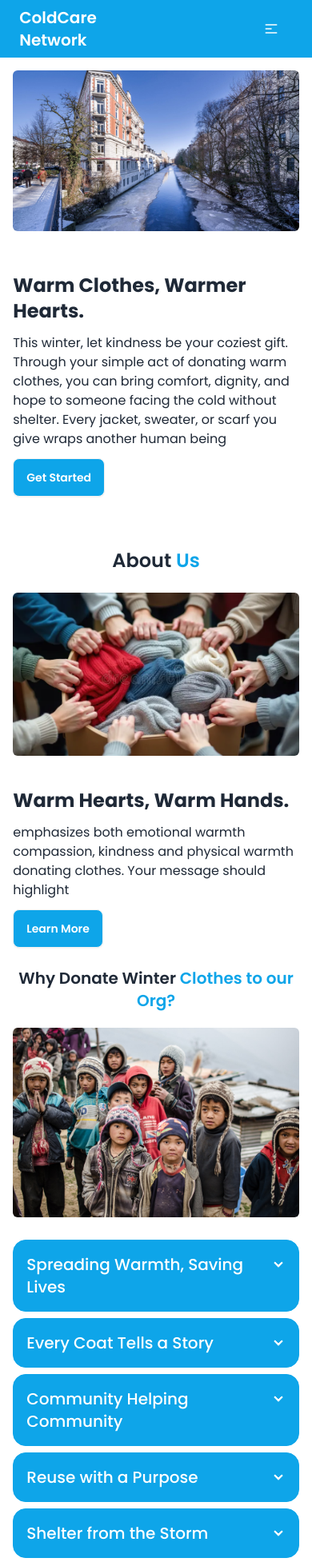
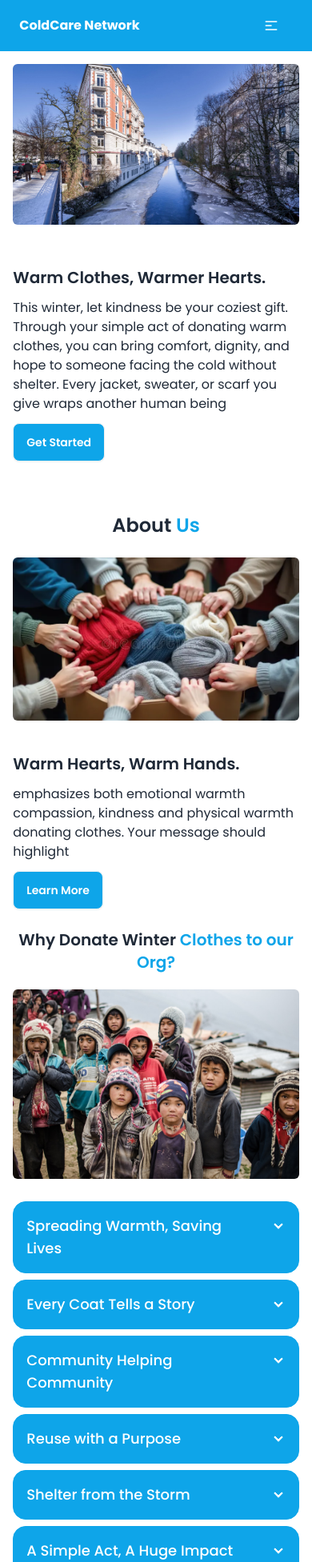
Before and after one commit to mahmud-reza-rafsun/winter-donation-a9, a React (Vite) app: page / in a window 390 px wide. Shown: the top 1953 px of the page at 80% size. Built offline with nearby package versions, Linux system fonts and the light colour scheme; no server answers.

Commit message:
added responsive layout lablet and mobile device

```diff
--- a/src/AuthProvider/AuthProvider.jsx
+++ b/src/AuthProvider/AuthProvider.jsx
@@ -38,7 +38,6 @@ const AuthProvider = ({ children }) => {
     }
     useEffect(() => {
         const unSubscribe = onAuthStateChanged(auth, currentUser => {
-            console.log("user logged in", currentUser);
             if (currentUser) {
                 setUser(currentUser);
             }
--- a/src/Pages/DonationCampaigns.jsx
+++ b/src/Pages/DonationCampaigns.jsx
@@ -5,7 +5,7 @@ const DonationCampaigns = () => {
     const donationData = useLoaderData();
     return (
         <div>
-            <h2 className="text-center pb-5 font-semibold text-2xl">Donation <span className="text-sky-500">Campaigns</span> </h2>
+            <h2 className="text-center font-semibold text-2xl lg:text-3xl pb-3 lg:pb-6">Donation <span className="text-sky-500">Campaigns</span> </h2>
             <div className="grid grid-cols-1 md:grid-cols-2 lg:grid-cols-3 gap-5">
                 {
                     donationData.map((data) => <DonationCard key={data?.id} data={data} />)
--- a/src/PrivetRoute/PrivetRoute.jsx
+++ b/src/PrivetRoute/PrivetRoute.jsx
@@ -5,7 +5,6 @@ import { Navigate, useLocation } from "react-router-dom";
 const PrivetRoute = ({ children }) => {
     const { user, loading } = useContext(AuthContext);
     const location = useLocation();
-    console.log(location);
     if (loading) {
         return <h2>Loading ....</h2>
     }
--- a/src/components/About.jsx
+++ b/src/components/About.jsx
@@ -10,7 +10,7 @@ const About = () => {
                     <img src={AboutImg} className="rounded-md" alt="" />
                 </div>
                 <div>
-                    <h1 className="text-2xl lg:text-4xl font-bold">Warm Hearts, Warm Hands.</h1>
+                    <h1 className="text-xl lg:text-3xl font-semibold">Warm Hearts, Warm Hands.</h1>
                     <p className="py-3">
                         emphasizes both emotional warmth compassion, kindness and physical warmth donating clothes. Your message should highlight
                     </p>
@@ -22,37 +22,37 @@ const About = () => {
                 <div className="flex flex-col-reverse lg:flex-row items-center justify-center py-5 gap-5">
                     <div className="space-y-2 lg:space-y-4 w-full lg:w-3/6 mt-2 lg:mt-5">
                         <div tabIndex={0} className="collapse collapse-arrow border-sky-500 bg-sky-500 text-white border">
-                            <div className="collapse-title text-xl font-medium">Spreading Warmth, Saving Lives</div>
+                            <div className="collapse-title text-lg lg:text-xl font-medium">Spreading Warmth, Saving Lives</div>
                             <div className="collapse-content">
                                 <p tabIndex={0}> Winter is harsh for those without shelter or proper clothing. By donating your gently used winter wear, you're not just clearing your closet—you're saving someone from the bitter cold.</p>
                             </div>
                         </div>
                         <div tabIndex={0} className="collapse collapse-arrow border-sky-500 bg-sky-500 text-white border">
-                            <div className="collapse-title text-xl font-medium">Every Coat Tells a Story</div>
+                            <div className="collapse-title text-lg lg:text-xl font-medium">Every Coat Tells a Story</div>
                             <div className="collapse-content">
                                 <p tabIndex={0}> That jacket you don’t wear anymore could be a shield for someone facing the freezing nights. Your donation carries more than fabric—it carries hope, dignity, and warmth.</p>
                             </div>
                         </div>
                         <div tabIndex={0} className="collapse collapse-arrow border-sky-500 bg-sky-500 text-white border">
-                            <div className="collapse-title text-xl font-medium">Community Helping Community</div>
+                            <div className="collapse-title text-lg lg:text-xl font-medium">Community Helping Community</div>
                             <div className="collapse-content">
                                 <p tabIndex={0}> Our neighbors in need shouldn’t have to choose between warmth and food. Your winter clothes can make the season easier, safer, and kinder for those struggling.</p>
                             </div>
                         </div>
                         <div tabIndex={0} className="collapse collapse-arrow border-sky-500 bg-sky-500 text-white border">
-                            <div className="collapse-title text-xl font-medium"> Reuse with a Purpose</div>
+                            <div className="collapse-title text-lg lg:text-xl font-medium"> Reuse with a Purpose</div>
                             <div className="collapse-content">
                                 <p tabIndex={0}> Instead of letting winter clothes go unused, give them a second life. Sustainable giving not only helps the planet but also brings comfort to people who need it the most.</p>
                             </div>
                         </div>
                         <div tabIndex={0} className="collapse collapse-arrow border-sky-500 bg-sky-500 text-white border">
-                            <div className="collapse-title text-xl font-medium">Shelter from the Storm</div>
+                            <div className="collapse-title text-lg lg:text-xl font-medium">Shelter from the Storm</div>
                             <div className="collapse-content">
                                 <p tabIndex={0}>We can’t control the weather, but we can control how we respond. Your donation helps provide a layer of protection against the cold to children, the elderly, and families in need.</p>
                             </div>
                         </div>
                         <div tabIndex={0} className="collapse collapse-arrow border-sky-500 bg-sky-500 text-white border">
-                            <div className="collapse-title text-xl font-medium">A Simple Act, A Huge Impact</div>
+                            <div className="collapse-title text-lg lg:text-xl font-medium">A Simple Act, A Huge Impact</div>
                             <div className="collapse-content">
                                 <p tabIndex={0}>It might be just a sweater to you—but to someone without one, it’s a gift of warmth and compassion. Small donations make a big difference.</p>
                             </div>
--- a/src/components/Banner.jsx
+++ b/src/components/Banner.jsx
@@ -7,7 +7,7 @@ const Banner = () => {
                 <img src={BannerImg} className="rounded-md" />
             </div>
             <div>
-                <h1 className="text-2xl lg:text-4xl font-bold">Warm Clothes, Warmer Hearts.</h1>
+                <h1 className="text-xl lg:text-3xl font-semibold">Warm Clothes, Warmer Hearts.</h1>
                 <p className="py-3">
                     This winter, let kindness be your coziest gift. Through your simple act of donating warm clothes, you can bring comfort, dignity, and hope to someone facing the cold without shelter. Every jacket, sweater, or scarf you give wraps another human being
                 </p>
--- a/src/components/ContactUs.jsx
+++ b/src/components/ContactUs.jsx
@@ -5,7 +5,7 @@ const ContactUs = () => {
             <div className="flex flex-col lg:flex-row justify-between items-center gap-10 lg:gap-15">
                 <div className="w-full lg:w-1/2">
                     <div className="hero-content flex-col">
-                        <div className="bg-base-100 w-full shadow-xl shadow-sky-500 rounded-md">
+                        <div className="bg-base-100 w-full shadow-xl rounded-md">
                             <form className="card-body w-full">
                                 <div className="form-control">
                                     <label className="label">
@@ -40,7 +40,7 @@ const ContactUs = () => {
                         </div>
                     </div>
                 </div>
-                <div className="w-full lg:w-1/2 shadow-xl shadow-sky-500">
+                <div className="w-full lg:w-1/2">
                     <div style={{ width: '100%', height: '530px' }}>
                         <iframe
                             src="https://www.google.com/maps/embed?pb=!1m18!1m12!1m3!1d131104.37420561045!2d8.6365638!3d50.121212!2m3!1f0!2f0!3f0!3m2!1i1024!2i768!4f13.1!3m3!1m2!1s0x47bd096f477096c5%3A0x422435029b0c600!2sFrankfurt%20am%20Main%2C%20Germany!5e1!3m2!1sen!2sbd!4v1745678080698!5m2!1sen!2sbd"
--- a/src/components/Login.jsx
+++ b/src/components/Login.jsx
@@ -46,7 +46,7 @@ const Login = () => {
         signInWithGoogle()
             .then(res => {
                 console.log(res.user);
-                navigate(location?.state?.from)
+                navigate("/")
             })
             .catch(error => {
                 console.log(error.message);
--- a/src/components/Navbar.jsx
+++ b/src/components/Navbar.jsx
@@ -18,7 +18,7 @@ const Navbar = () => {
         <div className="bg-sky-500 sticky top-0 z-50">
             <div className="w-11/12 mx-auto navbar">
                 <div className="navbar-start">
-                    <Link to="/" className="text-xl lg:text-2xl font-semibold cursor-pointer text-white">ColdCare Network</Link>
+                    <Link to="/" className="text-md md:text-xl lg:text-2xl font-bold lg:font-semibold cursor-pointer text-white">ColdCare Network</Link>
                 </div>
                 <div className="navbar-center hidden lg:flex">
                     <ul className="menu menu-horizontal px-1 text-white">
@@ -52,16 +52,41 @@ const Navbar = () => {
                             <li><NavLink to="how-to-help">How to Help</NavLink></li>
                             <li><NavLink to="dashboard">Dashboard</NavLink></li>
                             <div className="flex gap-4 my-3">
-                                <Link to="/login" className="btn">Login</Link>
+                                {
+                                    user ?
+                                        <div className="flex justify-center items-center gap-4">
+                                            <div role="button" className="btn btn-ghost btn-circle avatar">
+                                                {
+                                                    user && <div className="w-10 rounded-full">
+                                                        <img
+                                                            alt={user?.displayName}
+                                                            src={user?.photoURL} />
+                                                    </div>
+                                                }
+                                            </div>
+                                            <button onClick={handleLogOut} className="btn btn-error text-white">Log Out</button>
+                                        </div>
+                                        :
+                                        <Link to="/login" className="btn">Login</Link>
+                                }
                             </div>
                         </ul>
                     </div>
                     <div className="hidden lg:block ">
                         {
                             user ?
-                                <>
+                                <div className="flex justify-center items-center gap-4">
+                                    <div role="button" className="btn btn-ghost btn-circle avatar">
+                                        {
+                                            user && <div className="w-10 rounded-full">
+                                                <img
+                                                    alt={user?.displayName}
+                                                    src={user?.photoURL} />
+                                            </div>
+                                        }
+                                    </div>
                                     <button onClick={handleLogOut} className="btn btn-error text-white">Log Out</button>
-                                </>
+                                </div>
                                 :
                                 <Link to="/login" className="btn">Login</Link>
                         }
--- a/src/components/Review.jsx
+++ b/src/components/Review.jsx
@@ -12,7 +12,7 @@ const Review = () => {
     console.log(user);
     return (
         <div>
-            <h2 className="text-center font-semibold text-2xl lg:text-3xl pb-3 lg:pb-6">Our Global <span className="text-sky-500">Review</span> </h2>
+            <h2 className="text-center font-semibold text-2xl lg:text-3xl pb-6">Our Global <span className="text-sky-500">Review</span> </h2>
             <Marquee pauseOnHover={true} speed={150}>
                 <div className="grid grid-cols-6 gap-4 pl-4">
                     {
```
Also changed, not shown: src/Pages/Dashboard.jsx (+4 -4 lines), src/components/Register.jsx (+6 -5 lines), src/components/UpdateProfile.jsx (+7 -5 lines).
